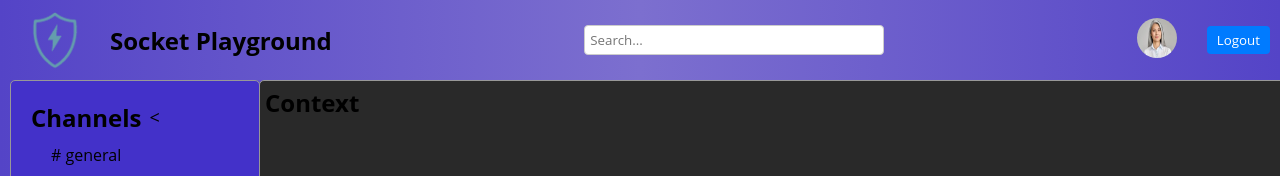
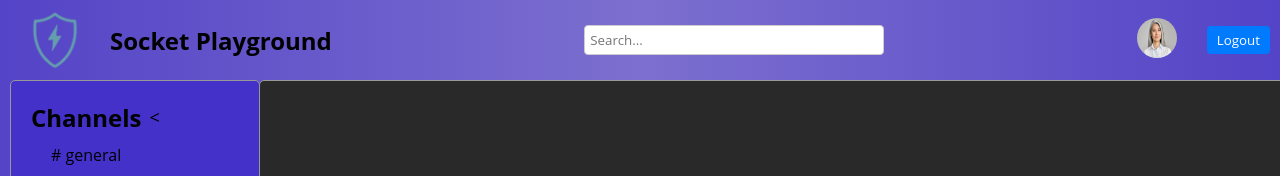
Before and after one commit to bobbygrdn/socket-playground, a React app in the folder client/: page / in a window 1280 px wide. Shown: the top 176 px of the page. Built offline with nearby package versions, Linux system fonts and the light colour scheme.

Commit message:
Adds the Outlet component to allow react router dom to update child component based on user interaction

```diff
--- a/client/src/containers/contextWindow/ContextWindow.tsx
+++ b/client/src/containers/contextWindow/ContextWindow.tsx
@@ -1,9 +1,10 @@
+import { Outlet } from 'react-router-dom';
 import './ContextWindow.css';
 
 export const ContextWindow: React.FC = (): JSX.Element => {
     return (
         <article id="contextWindow">
-            <h2>Context</h2>
+            <Outlet />
         </article>
     );
 }
```
